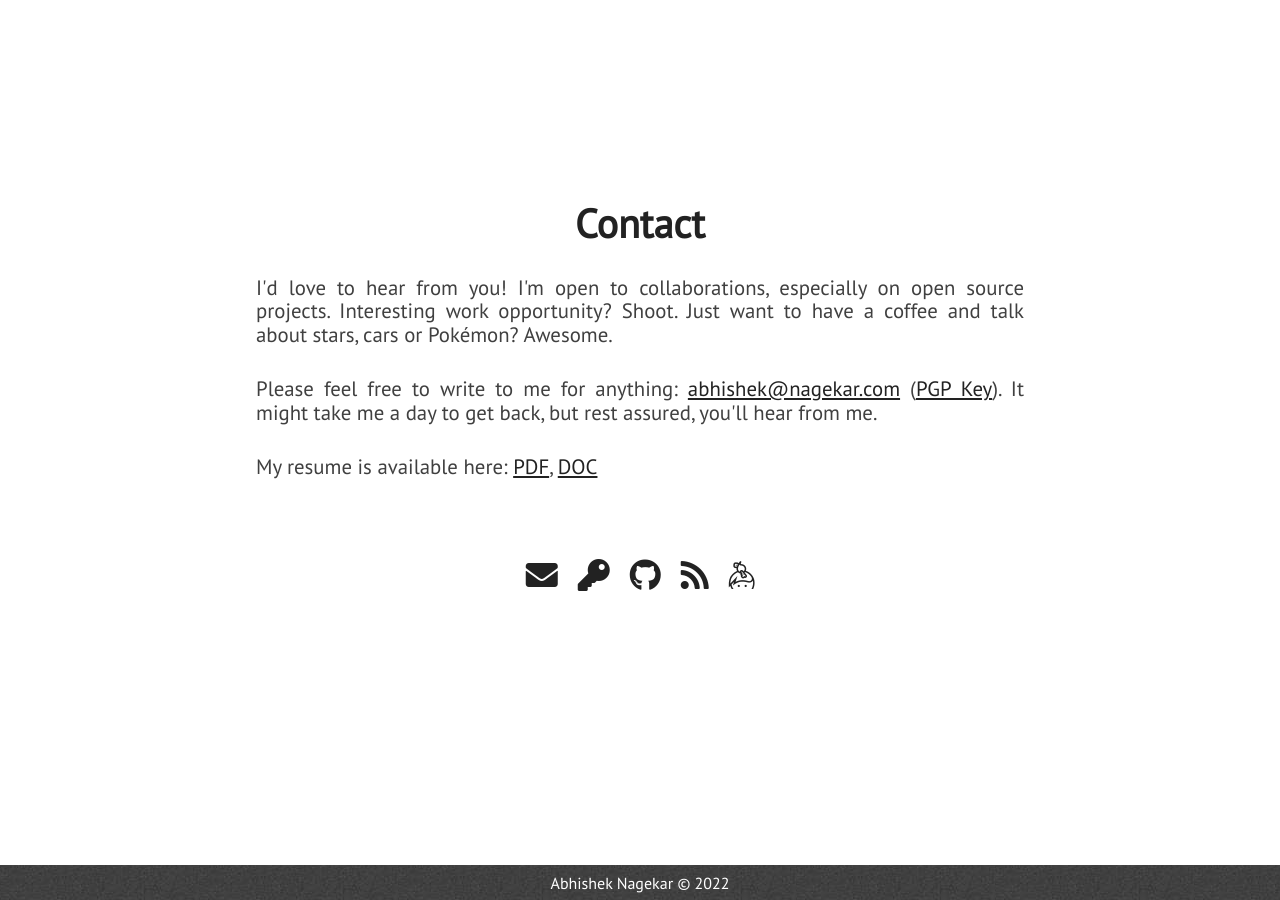
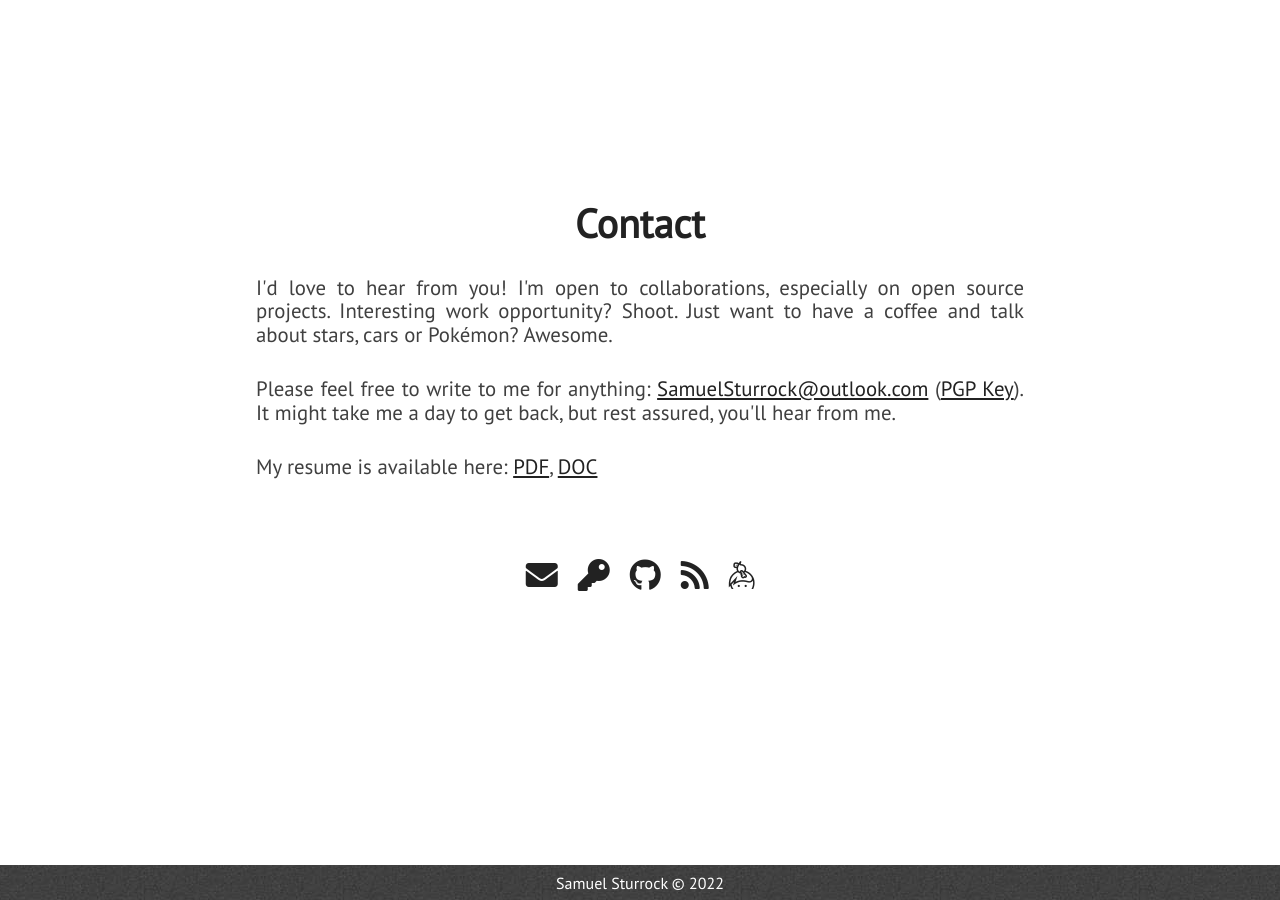
Before and after one commit to SamuelSturrock/Portfolio, a Jekyll site: the page built from index.md, in a window 1280 px wide and 900 px high, scrolled down 5081 px. Built offline with Jekyll 4.4.1, drawn with Linux system fonts in a browser that asks for light colours; nearby versions of some CDN libraries; our own code applies the rules of GitHub Pages for plain Markdown files; some of the changed text lies outside the part shown.

Commit message:
Update _config.yml

```diff
--- a/_config.yml
+++ b/_config.yml
@@ -1,21 +1,17 @@
-title: Abhishek Nagekar
-description: Web & Security Engineer
-site_title: '@abhn - Abhishek Nagekar'
+title: Samuel Sturrock
+description: Computer Science Student
+site_title: 'Samuel Sturrock'
 
 # Build settings
 markdown: kramdown
 exclude: [vendor/ruby]
 
 # Personalization
-github_username: abhn
-blog_url: https://www.nagekar.com
-email: abhishek@nagekar.com
-keybase_username: abhn
-twitter_username: abhn_
-reddit_username: abhn
+github_username: SamuelSturrock
+email: SamuelSturrock@outlook.com
 
 # absolute or relative
 profile_picture: assets/images/pp.jpg
 
 # Google Analytics ID
-google_analytics:
+google_analytics: 3451024835
```
